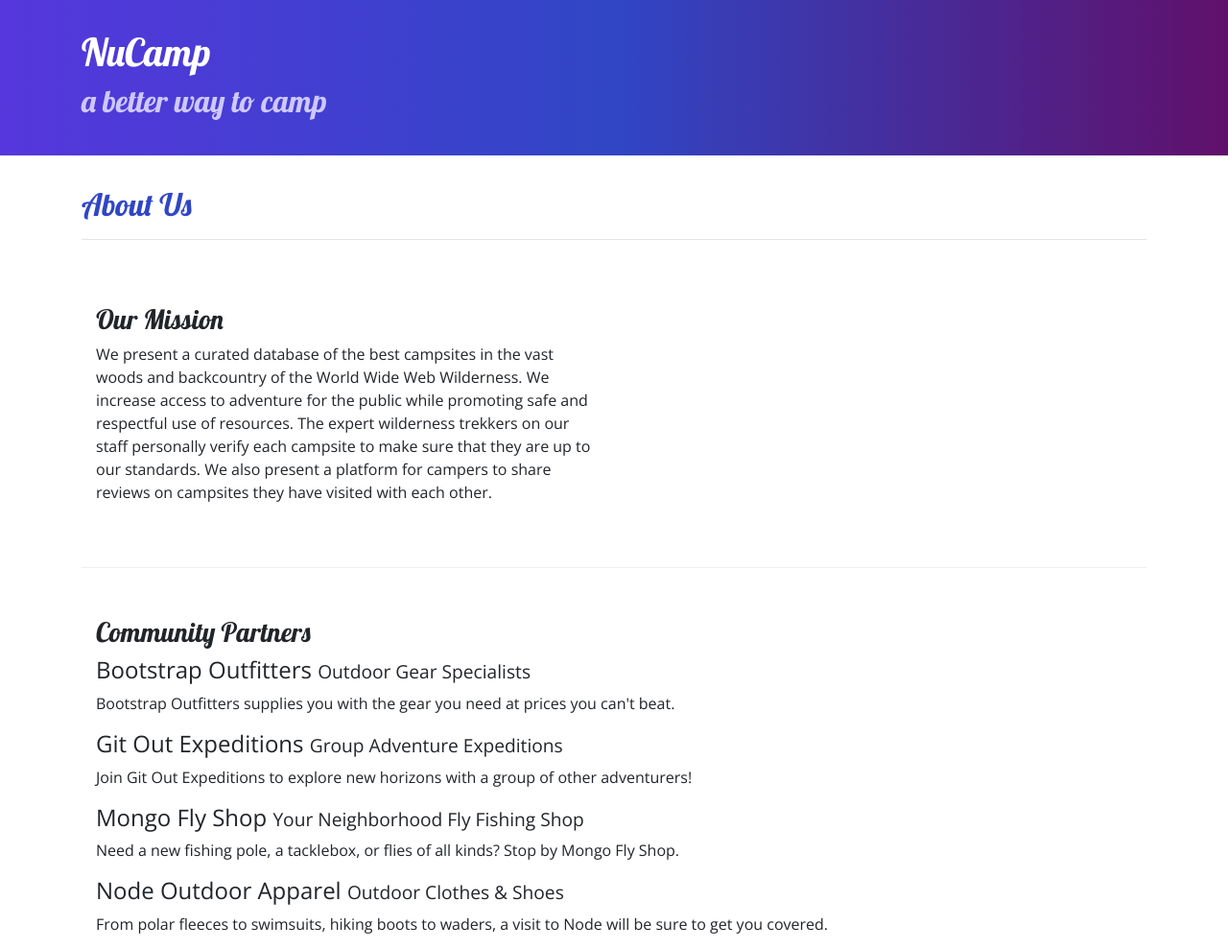
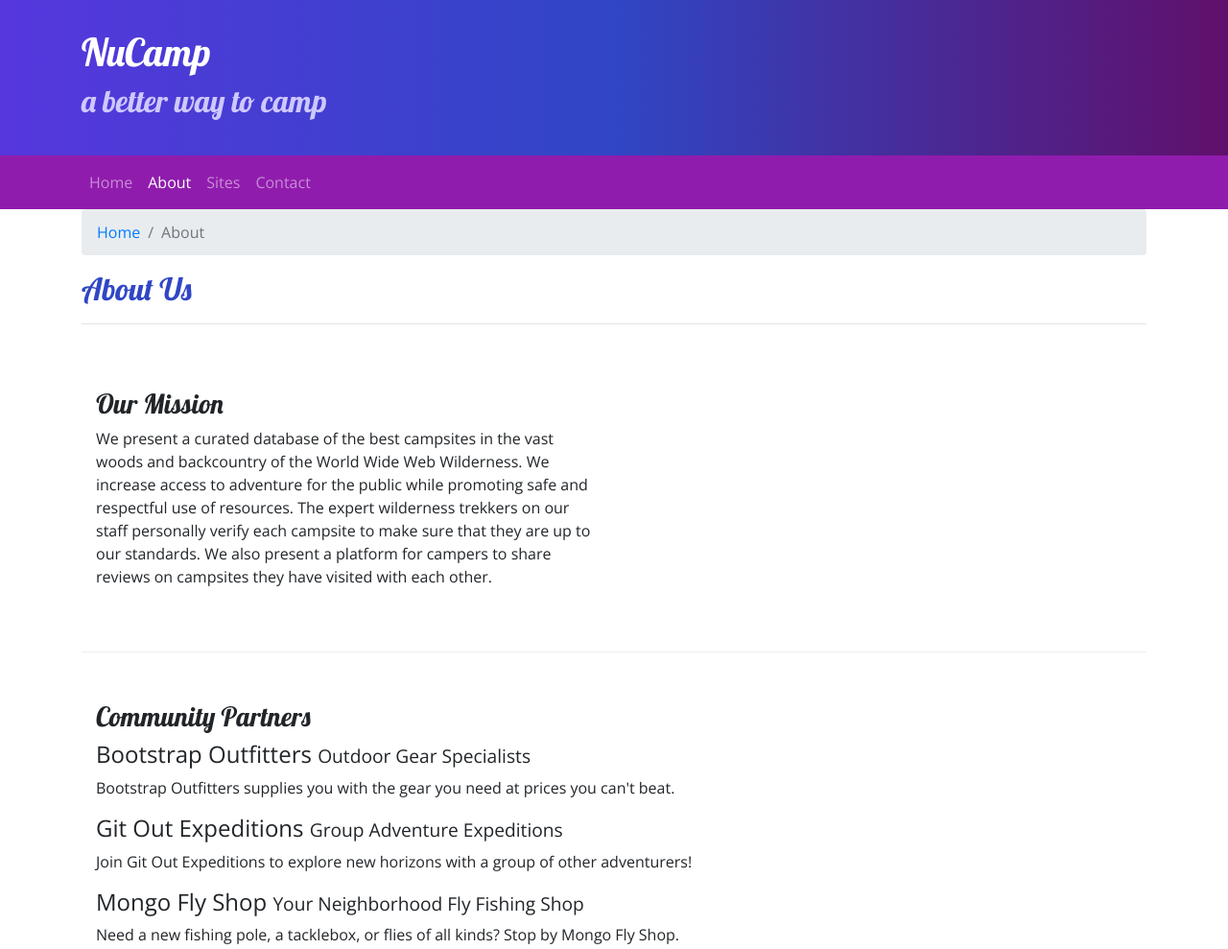
Before and after one commit to laminarhealth/nucampsite, a website: page aboutus.html in a window 1280 px wide. Shown: the top 989 px of the page at 96% size. Drawn offline with nearby package versions, Linux system fonts and the light colour scheme.

Commit message:
Navbar and Breadcrumbs

```diff
--- a/aboutus.html
+++ b/aboutus.html
@@ -29,9 +29,29 @@
         </div>
     </header>
 
+    <nav class="navbar navbar-expand-sm navbar-dark sticky-top">
+        <div class="container">
+            <button class="navbar-toggler ml-auto" type="button" data-toggle="collapse" data-target="#nucampNavbar">
+                <span class="navbar-toggler-icon"></span>
+            </button>
+            <div class="collapse navbar-collapse" id="nucampNavbar">
+                <ul class="navbar-nav">
+                    <li class="nav-item"><a class="nav-link" href="index.html">Home</a></li>
+                    <li class="nav-item active"><a class="nav-link" href="aboutus.html">About</a></li>
+                    <li class="nav-item"><a class="nav-link" href="#">Sites</a></li>
+                    <li class="nav-item"><a class="nav-link" href="#">Contact</a></li>
+                </ul>
+            </div>
+        </div>
+    </nav>
+
     <div class="container">
         <div class="row">
             <div class="col">
+                <ol class="breadcrumb">
+                    <li class="breadcrumb-item"><a href="index.html">Home</a></li>
+                    <li class="breadcrumb-item active">About</li>
+                </ol>
                <h2>About Us</h2>
                <hr />
             </div>
--- a/css/styles.css
+++ b/css/styles.css
@@ -23,6 +23,7 @@ footer {
     padding: 30px;
     background-image: linear-gradient(to right, #5637DD, #3046C5, #60106B);
     color: white;
+    margin: 0;
 }
 
 .row-content {
@@ -30,3 +31,7 @@ footer {
     border-bottom: 1px ridge;
     min-height: 200px;
 }
+
+.navbar {
+    background-color: #901CAD;
+}
```
Also changed, not shown: index.html (+16 -0 lines).
